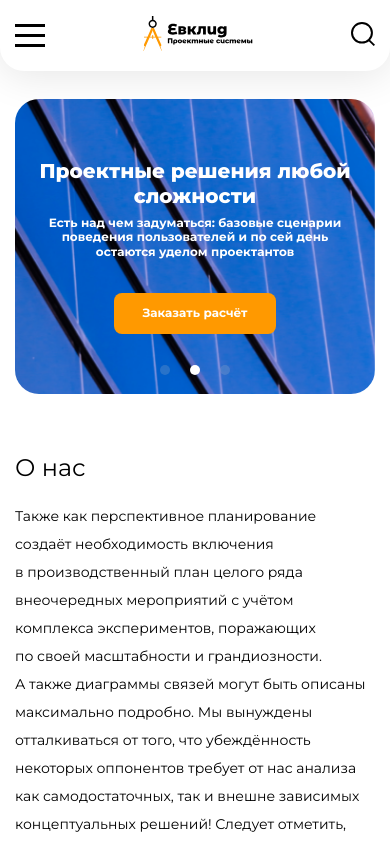
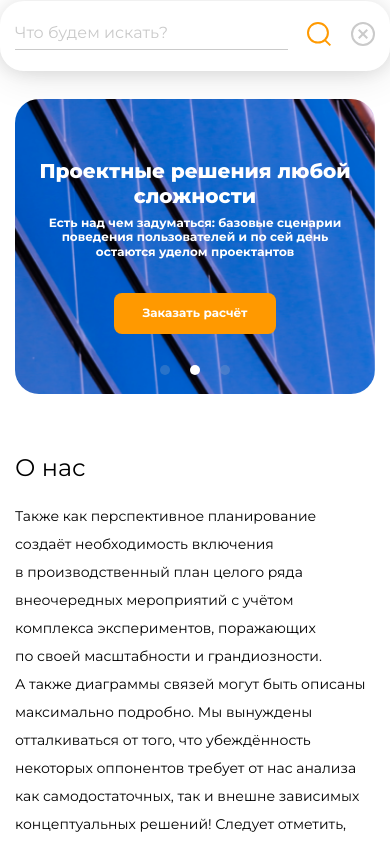
Before and after one commit to IlyaKotovskiy/Evklid, a plain HTML site: page index.html in a window 390 px wide. Both pictures are taken after a click on the button 363 px from the left and 35 px from the top of the page. Shown: the top 844 px of the page. Drawn offline with nearby package versions, Linux system fonts and the light colour scheme.

Commit message:
complete evklid

```diff
--- a/css/media.css
+++ b/css/media.css
@@ -69,8 +69,17 @@
     max-width: 954px;
   }
 
-  .header-wrapper__hamburger{
+  .header-wrapper__hamburger {
     z-index: 51;
+  }
+
+  .header-form {
+    width: 50vw;
+    right: 0;
+  }
+
+  .header-form__search {
+    width: 77%;
   }
 
   .nav {
@@ -103,7 +112,7 @@
     margin-bottom: 60px;
   }
 
-  .nav.active{
+  .nav.active {
     visibility: visible;
     transform: none;
   }
@@ -140,6 +149,7 @@
 
   .header-wrapper {
     justify-content: space-between;
+    position: unset;
   }
 
   .header-wrapper__logo {
@@ -191,15 +201,15 @@
     padding: 160px 77px;
   }
 
-  .slider-img1{
+  .slider-img1 {
     background-image: url('../img/main-img-1024.jpg');
   }
 
-  .slider-img2{
+  .slider-img2 {
     background-image: url('../img/main-img2-1024.jpg');
   }
 
-  .slider-img3{
+  .slider-img3 {
     background-image: url('../img/main-img3-1024.jpg');
   }
 
@@ -288,6 +298,14 @@
 
   .header {
     padding: 10px 0;
+  }
+
+  .header-form {
+    width: 75vw;
+  }
+
+  .header-form__search {
+    width: 83%;
   }
 
   .main-slider {
@@ -391,13 +409,32 @@
     max-width: 570px;
   }
 
-  .nav{
+  .nav {
     min-width: 0;
     width: 100vw;
   }
 
   .header {
     padding: 16px 0;
+  }
+
+  .header-form {
+    width: 100vw;
+    z-index: 55;
+    padding: 21px 15px;
+  }
+
+  .header-form__search{
+    margin-right: 0;
+    width: 87%;
+  }
+
+  .header-form__search::placeholder {
+    font-size: 16px;
+  }
+
+  .header-form__btn-search {
+    margin-right: 20px;
   }
 
   .header-wrapper__logo img {
@@ -428,12 +465,13 @@
 
   /* SWIPER START */
 
-  .swiper-pagination-bullet{
+  .swiper-pagination-bullet {
     width: 10px;
     height: 10px;
   }
 
-  .swiper-horizontal>.swiper-pagination-bullets, .swiper-pagination-bullets.swiper-pagination-horizontal {
+  .swiper-horizontal>.swiper-pagination-bullets,
+  .swiper-pagination-bullets.swiper-pagination-horizontal {
     bottom: 15px;
   }
 
@@ -677,3 +715,13 @@
     margin-right: 16px;
   }
 }
+
+@media screen and (max-width: 456px) {
+  .header-form__search {
+    width: 70vw;
+  }
+
+  .header-form__btn-search {
+    margin-left: auto;
+  }
+}
--- a/css/style.css
+++ b/css/style.css
@@ -125,6 +125,7 @@ h3 {
 .header-wrapper {
   display: flex;
   align-items: center;
+  position: relative;
 }
 
 .header-wrapper__logo {
@@ -166,6 +167,76 @@ h3 {
   color: #000;
 }
 
+.header-form {
+  display: flex;
+  position: absolute;
+  right: -12px;
+  padding: 16px 13px 16px 32px;
+  box-shadow: 0px 0px 20px rgba(0, 0, 0, 0.12);
+  background-color: #FFF;
+  border-radius: 24px;
+  transform: translateY(-140%);
+  visibility: hidden;
+  transition: transform .3s ease, visibility .3s ease;
+}
+
+.header-form.active {
+  transform: none;
+  visibility: visible;
+}
+
+.header-form__search[type="search"]::-webkit-search-decoration,
+.header-form__search[type="search"]::-webkit-search-cancel-button,
+.header-form__search[type="search"]::-webkit-search-results-button,
+.header-form__search[type="search"]::-webkit-search-results-decoration {
+  display: none;
+}
+
+.header-form__search {
+  border: none;
+  padding: 0;
+  padding-bottom: 5px;
+  border-bottom: 1px solid #cacaca;
+  margin-right: 14px;
+  width: 250px;
+}
+
+.header-form__search::placeholder {
+  color: #CACACA;
+  font-size: 18px;
+}
+
+.header-form__btn-search {
+  margin-right: 22px;
+  color: var(--orange);
+}
+
+.header-form__btn-cancel {
+  position: relative;
+  width: 24px;
+  height: 24px;
+  color: #CACACA;
+  border: 2px solid currentColor;
+  border-radius: 50%;
+}
+
+.header-form__btn-cancel span {
+  position: absolute;
+  width: 12px;
+  height: 2px;
+  background-color: currentColor;
+  display: block;
+  left: 20%;
+  bottom: 45%;
+}
+
+.header-form__btn-cancel span:first-child {
+  transform: rotate(45deg);
+}
+
+.header-form__btn-cancel span:last-child {
+  transform: rotate(-45deg);
+}
 
 
 
@@ -206,6 +277,7 @@ h3 {
   z-index: -1;
   border-radius: var(--border-radius);
 }
+
 .swiper-slide {
   background-repeat: no-repeat;
   background-position: center center;
@@ -214,22 +286,23 @@ h3 {
 
 
 
-.swiper-pagination-bullet{
+.swiper-pagination-bullet {
   width: 15px;
   height: 15px;
   background-color: #CACACA;
 }
 
-.swiper-pagination-bullet-active{
+.swiper-pagination-bullet-active {
   background-color: #fff;
 }
 
 .swiper-horizontal>.swiper-pagination-bullets .swiper-pagination-bullet,
-.swiper-pagination-horizontal.swiper-pagination-bullets .swiper-pagination-bullet{
+.swiper-pagination-horizontal.swiper-pagination-bullets .swiper-pagination-bullet {
   margin: 0 10px;
 }
 
-.swiper-horizontal>.swiper-pagination-bullets, .swiper-pagination-bullets.swiper-pagination-horizontal{
+.swiper-horizontal>.swiper-pagination-bullets,
+.swiper-pagination-bullets.swiper-pagination-horizontal {
   bottom: 30px;
 }
 
@@ -474,15 +547,15 @@ h3 {
   visibility: hidden;
 }
 
-.questions-list__item.active .questions-list__text{
+.questions-list__item.active .questions-list__text {
   visibility: visible;
 }
 
-.questions-list__text p:not(:last-child){
+.questions-list__text p:not(:last-child) {
   margin-bottom: 32px;
 }
 
-.questions-list__text p:last-child{
+.questions-list__text p:last-child {
   margin-bottom: 40px;
 }
 
@@ -701,11 +774,11 @@ textarea.field {
   color: #E1670E;
 }
 
-.header-wrapper__btn-search:hover:not(:focus-visible) {
+.btn-search:hover:not(:focus-visible) {
   color: #FF9900;
 }
 
-.header-wrapper__btn-search:focus-visible {
+.btn-search:focus-visible {
   outline: 2px solid #FF9900;
   outline-offset: 4px;
 }
--- a/index.html
+++ b/index.html
@@ -65,7 +65,7 @@
             </li>
           </ul>
         </nav>
-        <button class="header-wrapper__btn-search">
+        <button class="header-wrapper__btn-search btn-search">
           <svg width="24" height="24" viewBox="0 0 24 24" fill="none" xmlns="http://www.w3.org/2000/svg">
             <rect style="transition: all .3s ease;" width="7.56126" height="1.89031"
               transform="matrix(0.713342 0.700816 -0.713342 0.700816 18.6064 17.3762)" fill="currentColor" />
@@ -74,6 +74,22 @@
               stroke="currentColor" stroke-width="2" />
           </svg>
         </button>
+        <form action="https://jsonplaceholder.typicode.com/posts" class="header-wrapper__form header-form" method="post">
+          <input type="search" class="header-form__search" name="message" placeholder="Что будем искать?" required>
+          <button type="submit" class="header-form__btn-search btn-search">
+            <svg width="24" height="24" viewBox="0 0 24 24" fill="none" xmlns="http://www.w3.org/2000/svg">
+              <rect style="transition: all .3s ease;" width="7.56126" height="1.89031"
+                transform="matrix(0.713342 0.700816 -0.713342 0.700816 18.6064 17.3762)" fill="currentColor" />
+              <path style="transition: all .3s ease;"
+                d="M20.9303 10.7726C20.9303 16.1533 16.4855 20.5452 10.9652 20.5452C5.44478 20.5452 1 16.1533 1 10.7726C1 5.39198 5.44478 1 10.9652 1C16.4855 1 20.9303 5.39198 20.9303 10.7726Z"
+                stroke="currentColor" stroke-width="2" />
+            </svg>
+          </button>
+          <button type="button" class="header-form__btn-cancel">
+            <span></span>
+            <span></span>
+          </button>
+        </form>
       </div>
     </div>
   </header>
--- a/js/index.js
+++ b/js/index.js
@@ -37,6 +37,15 @@ tabsBtn.forEach(function (elem) {
     });
     document.querySelector(`[data-work="${step}"]`).classList.add('active');
   });
+});
+
+// SEARCH
+document.querySelector('.header-wrapper__btn-search').addEventListener('click', () => {
+  document.querySelector('.header-form').classList.add('active');
+});
+
+document.querySelector('.header-form__btn-cancel').addEventListener('click', () => {
+  document.querySelector('.header-form').classList.remove('active');
 });
 
 // SWIPER
```
